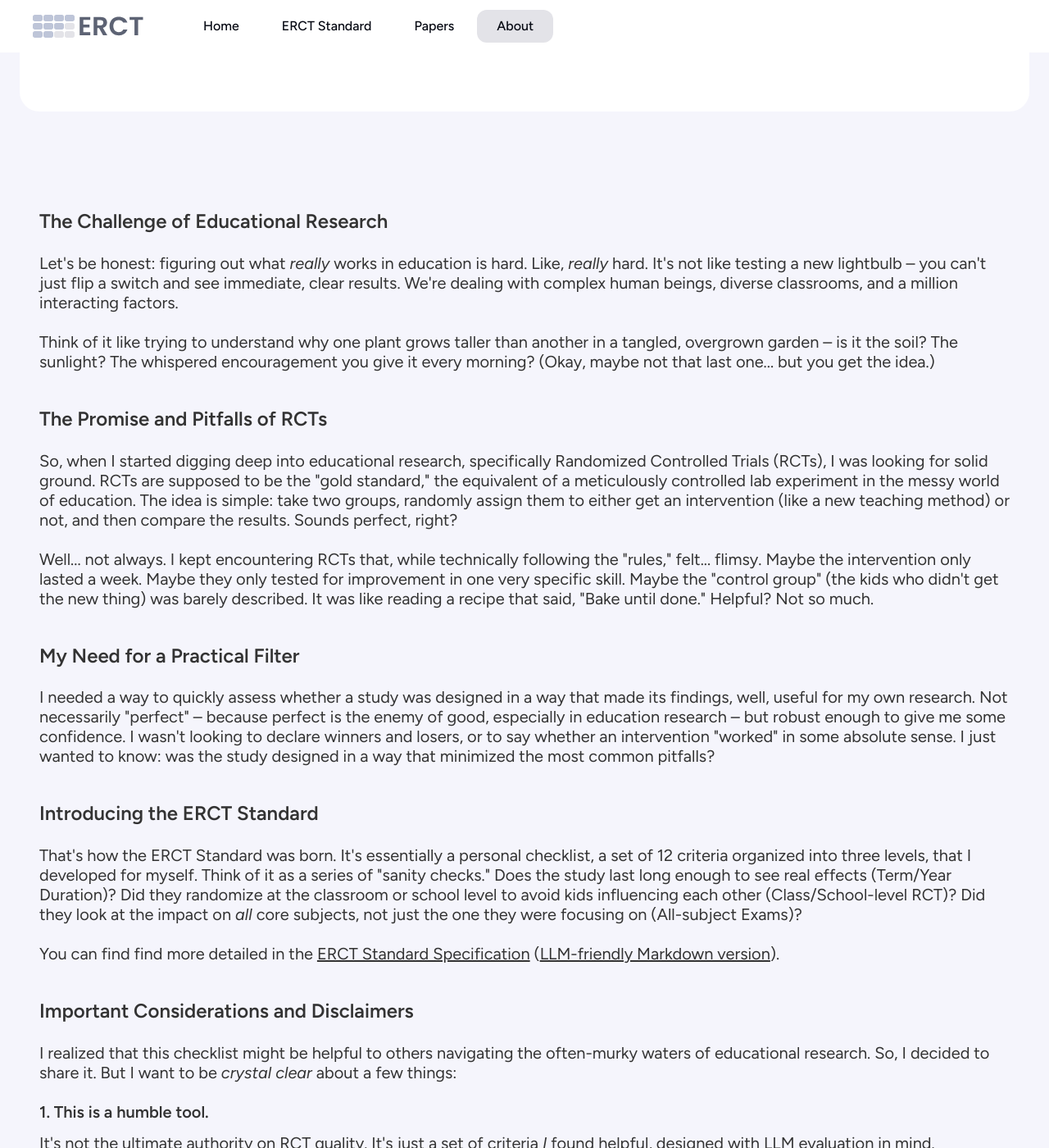
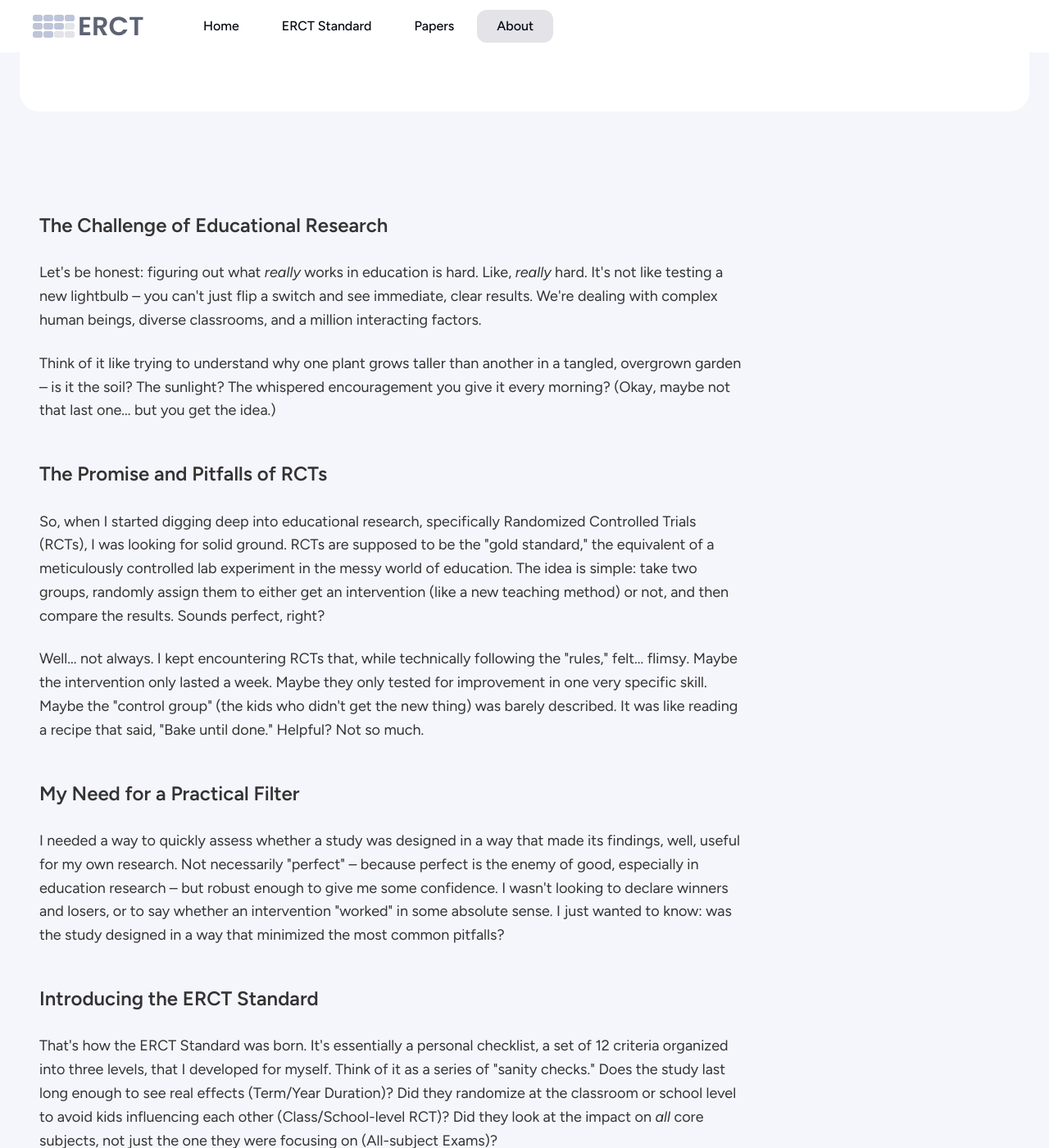
Before and after one commit to vassiliphilippov/erct-papers, a Jekyll site: the page about.html, which Jekyll copies as it is, in a window 1280 px wide and 1400 px high, scrolled down 240 px. Shown: the whole window at 82% size. Built offline with Jekyll 4.4.1, drawn with Linux system fonts in a browser that asks for light colours.

Commit message:
Update standard.css

```diff
--- a/assets/css/standard.css
+++ b/assets/css/standard.css
@@ -35,8 +35,9 @@
   flex-direction: column;
   row-gap: 1.5rem; /* 24/16 */
   color: var(--homework-page-stage-title);
-  font-size: 1.25rem; /* 20/16 */
-  line-height: 1.2; /* 120% */
+  font-size: 1.125rem;
+  line-height: 1.6;
+  max-width: 858px;
 }
 .introduction__text li {
   list-style: inside;
@@ -410,7 +411,8 @@
   .hero__title {
     font-size: 2.5rem; /* 40/16 */
     line-height: 1.2; /* 120% */
-    max-inline-size: 23.75rem; /* 380/16 */
+    /* max-inline-size: 23.75rem; /* 380/16 */ */
+    text-align: left;
   }
   .framework {
     padding-block: 2.5rem; /* 40/16 */
```
